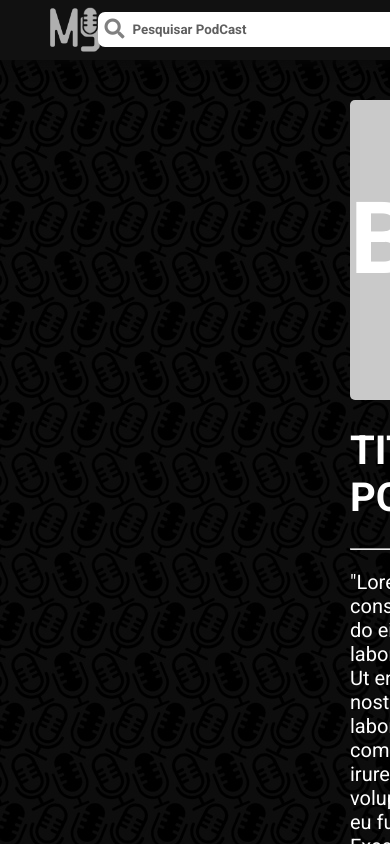
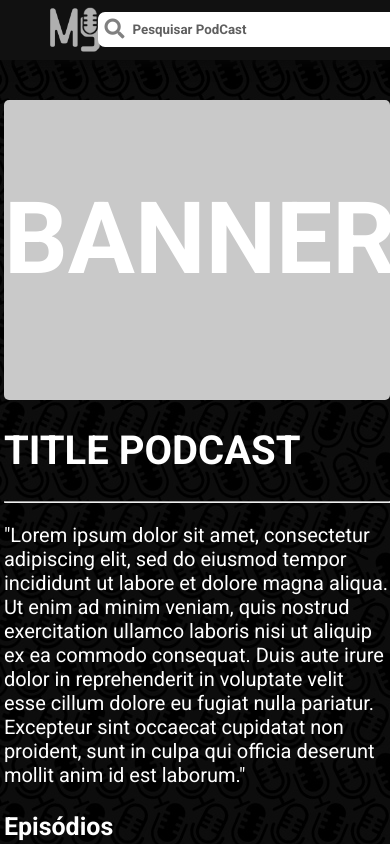
Before and after one commit to caiobgs/projeto-mycast, an Angular app: page /details in a window 390 px wide. Built offline with nearby package versions, Linux system fonts and the light colour scheme.

Commit message:
responsividade componente detail

```diff
--- a/src/app/detail/detail.component.scss
+++ b/src/app/detail/detail.component.scss
@@ -68,3 +68,176 @@
 .listElement:hover .epBodyDescription{
   display: block;
 }
+
+
+
+  // RESPONSIVIDADE
+
+  @media only screen and (max-width: 1640px) {
+    .detail{
+      width: 80%;
+      margin-left: 320px;
+    }
+  }
+
+  @media only screen and (max-width: 1585px) {
+    .detail{
+      width: 80%;
+      margin-left: 300px;
+    }
+  }
+
+  @media only screen and (max-width: 1565px) {
+    .detail{
+      width: 80%;
+      margin-left: 300px;
+    }
+  }
+
+  @media only screen and (max-width: 1560px) {
+    .detail{
+      width: 70%;
+      margin-left: 400px;
+    }
+  }
+
+  @media only screen and (max-width: 1475px) {
+    .detail{
+      width: 75%;
+      margin-left: 350px;
+    }
+  }
+
+
+  @media only screen and (max-width: 1420px) {
+    .detail{
+      width: 75%;
+      margin-left: 300px;
+    }
+  }
+
+  @media only screen and (max-width: 1390px) {
+    .detail{
+      width: 75%;
+      margin-left: 300px;
+    }
+  }
+
+  @media only screen and (max-width: 1380px) {
+    .detail{
+      width: 80%;
+      margin-left: 275px;
+    }
+  }
+
+  @media only screen and (max-width: 1340px) {
+    .detail{
+      width: 70%;
+      margin-left: 370px;
+    }
+  }
+
+
+  @media only screen and (max-width: 1240px) {
+    .detail{
+      width: 70%;
+      margin-left: 320px;
+    }
+  }
+
+
+  @media only screen and (max-width: 1190px) {
+    .detail{
+      width: 75%;
+      margin-left: 290px;
+    }
+  }
+
+
+  @media only screen and (max-width: 1150px) {
+    .detail{
+      width: 95%;
+      margin-left: 5%;
+    }
+  }
+
+
+  @media only screen and (max-width: 1100px) {
+    .detail{
+      width: 90%;
+      margin-left: 10%;
+    }
+  }
+
+  @media only screen and (max-width: 950px) {
+    .detail{
+      width: 90%;
+      margin-left: 5%;
+    }
+  }
+
+
+  @media only screen and (max-width: 920px) {
+    .detail{
+      width: 95%;
+      margin-left: 5%;
+    }
+  }
+
+  @media only screen and (max-width: 860px) {
+    .detail{
+      width: 85%;
+      margin-left: 15%;
+    }
+  }
+
+  @media only screen and (max-width: 760px) {
+    .detail{
+      width: 90%;
+      margin-left: 10%;
+    }
+  }
+
+
+  @media only screen and (max-width: 720px) {
+    .detail{
+      width: 95%;
+      margin-left: 5%;
+    }
+
+  }
+  @media only screen and (max-width: 670px) {
+    .detail{
+      width: 80%;
+      margin-left: 20%;
+    }
+  }
+
+  @media only screen and (max-width: 580px) {
+    .detail{
+      width: 90%;
+      margin-left: 10%;
+    }
+  }
+
+  @media only screen and (max-width: 480px) {
+    .detail{
+      width: 95%;
+      margin-left: 5%;
+    }
+  }
+
+  @media only screen and (max-width: 440px) {
+    .detail{
+      width: 98%;
+      margin-left: 2%;
+    }
+  }
+
+
+  @media only screen and (max-width: 420px) {
+    .detail{
+      width: 99%;
+      margin-left: 1%;
+    }
+  }
```
